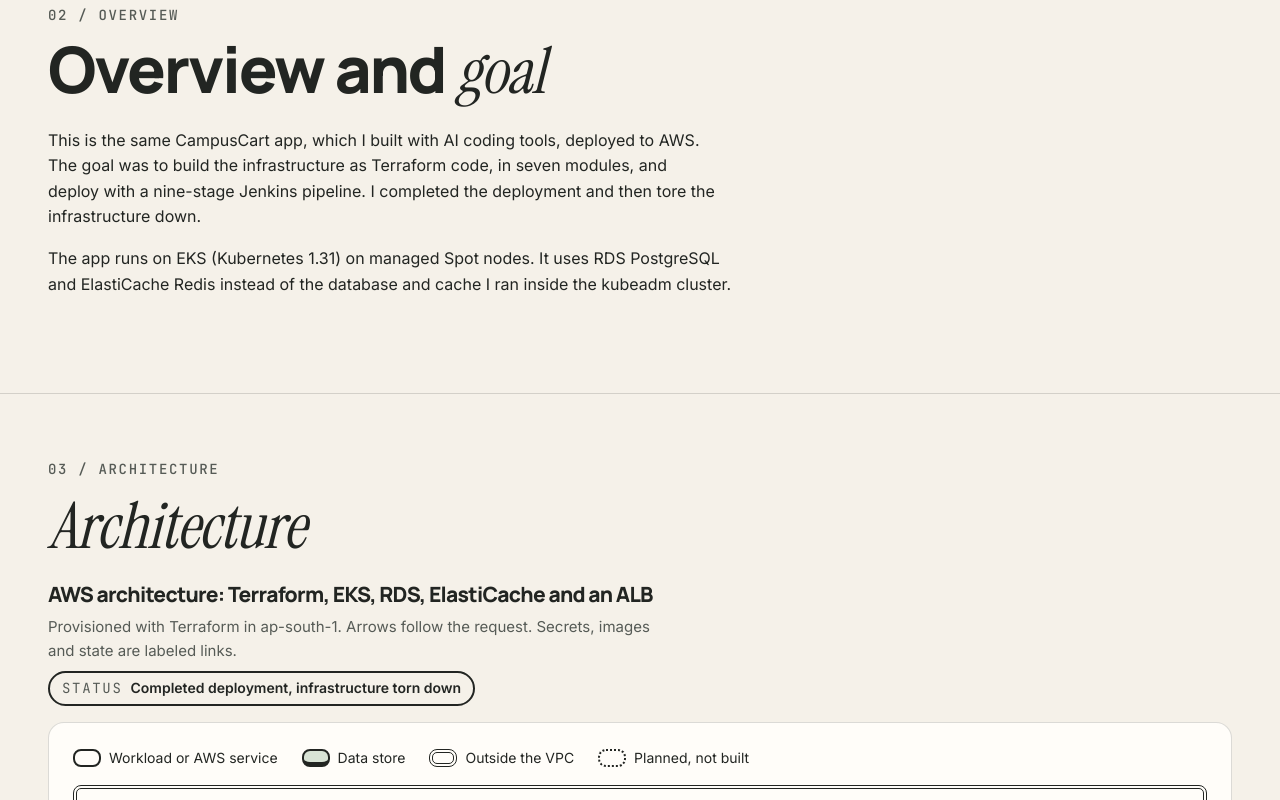
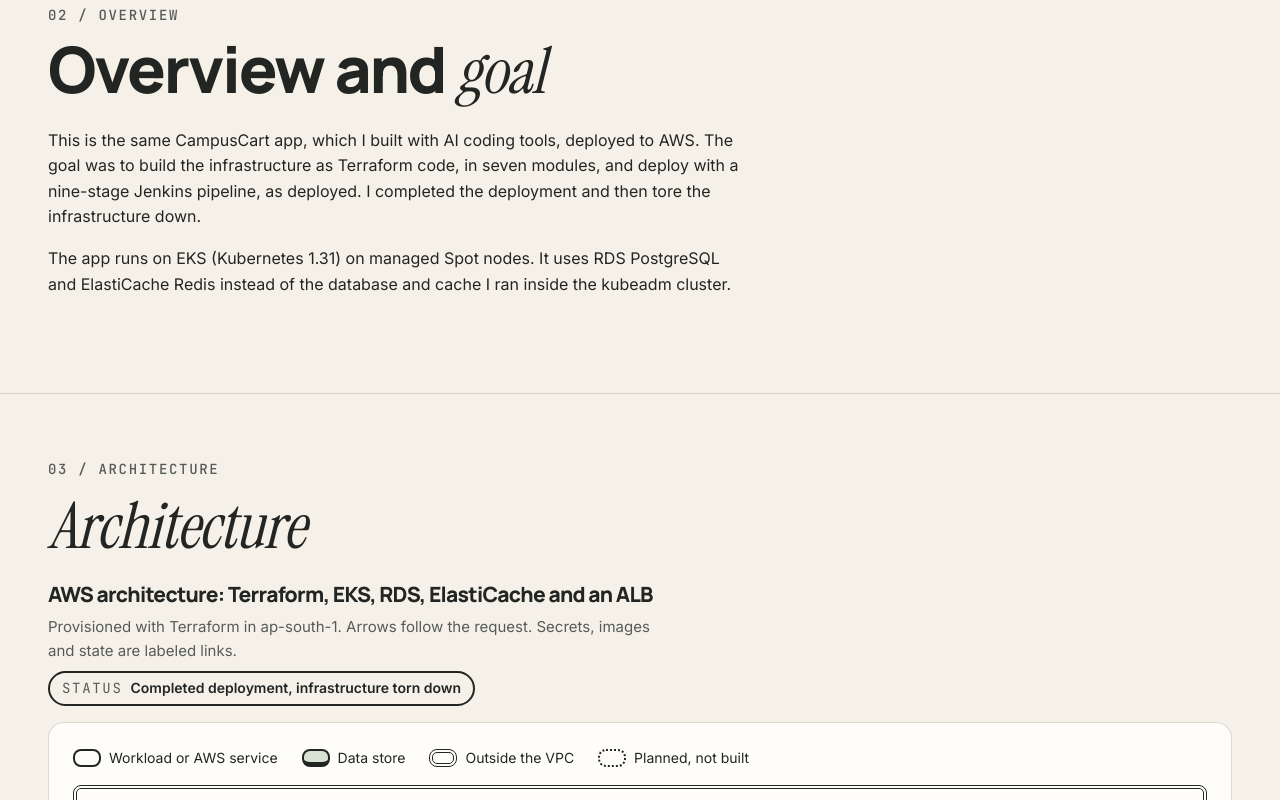
Before and after one commit to bharathMoger18/bharath-portfolio, a React (Vite) app: page /work/aws in a window 1280 px wide. Shown: the part 820-1620 px from the top of the page. Built offline with nearby package versions, Linux system fonts and the light colour scheme.

Commit message:
fix(copy): AWS pipeline wording says "as deployed" and notes the Test and Security Scan stages added after teardown

```diff
--- a/src/data/diagrams.ts
+++ b/src/data/diagrams.ts
@@ -5,6 +5,10 @@
  * against k8s-campuscart@774df40 (nginx.conf upstream, Service ports, Jenkinsfile
  * lines 35-48 and 378-406, Jenkinsfile.aws 354-358, Terraform defaults): no
  * correction was needed. Wording fits DECISIONS #2, #4, #8, #10, #11, #15.
+ * D7 (Oct 2026): the AWS paragraphs now say "as deployed" (commit 774df40) and note
+ * the Test and Security Scan stages added later (FACTS A-35). Stage counts and
+ * the nine-stage description are unchanged, so this file no longer matches
+ * diagrams.mock.ts word for word.
  */
 import type { CaseDiagram, DiagramId } from './types.ts';
 
@@ -34,19 +38,19 @@
 
 Amazon ECR holds the campuscart-backend and campuscart-nginx images. Terraform remote state lives in an S3 bucket with native locking.
 
-Terraform has seven modules: ecr, eks, elasticache, iam, iam-irsa, networking and rds. The iam-irsa module is used by the production-addons root. A Jenkins pipeline (Jenkinsfile.aws, nine stages) runs plan, manual approval and apply, then builds, pushes and deploys. Jenkins reaches EKS through an access entry limited to the campuscart namespace.`;
+Terraform has seven modules: ecr, eks, elasticache, iam, iam-irsa, networking and rds. The iam-irsa module is used by the production-addons root. A Jenkins pipeline (Jenkinsfile.aws as deployed, nine stages) runs plan, manual approval and apply, then builds, pushes and deploys. I added Test and Security Scan stages after teardown; they have never run. Jenkins reaches EKS through an access entry limited to the campuscart namespace.`;
 
-export const AWS_PIPELINE_TEXT = `The AWS pipeline, from Jenkinsfile.aws, has nine stages in this order: 1 Checkout, 2 Terraform Plan, 3 Show Terraform Plan, 4 Approve Infrastructure Changes, 5 Terraform Apply, 6 Prepare AWS Context, 7 Build and Push Images, 8 Render Manifests, 9 Deploy to EKS.
+export const AWS_PIPELINE_TEXT = `The AWS pipeline, from Jenkinsfile.aws as deployed (commit 774df40), has nine stages in this order: 1 Checkout, 2 Terraform Plan, 3 Show Terraform Plan, 4 Approve Infrastructure Changes, 5 Terraform Apply, 6 Prepare AWS Context, 7 Build and Push Images, 8 Render Manifests, 9 Deploy to EKS.
 
 Stage 4 is a manual approval gate: the pipeline waits for a person, with a 30 minute timeout, before Terraform Apply. Kaniko builds the backend and nginx images and pushes them to Amazon ECR. Render Manifests reads the RDS and Redis endpoints and the ECR image URLs from terraform output. Deploy to EKS applies the manifests and then waits on rollout status: backend up to 180 seconds, nginx up to 120 seconds.
 
-This pipeline has no test stage, no security scan stage, no migrate step and no rollback.`;
+As deployed, this pipeline had no test stage, no security scan stage, no migrate step and no rollback. I added Test and Security Scan stages after teardown; they have never run.`;
 
 export const PIPELINE_COMPARE_TEXT = `Two pipelines are compared on one rail of nine slots: Source, Pipeline, Test, Scan, Build, Registry, Migrate, Deploy, Verify. A slot a pipeline does not have reads "not in this pipeline".
 
 kubeadm: Source is Checkout. Pipeline is not in this pipeline. Test and Scan are present and run only when the web image tag is new. Build and Registry are Build and Push Images, to a private registry. Migrate, Deploy and Verify are all inside the Deploy stage, which ends with a rollout check and a rollout undo on failure.
 
-AWS: Source is Checkout. Pipeline holds Terraform Plan, Show Terraform Plan, the manual approval, Terraform Apply and Prepare AWS Context. Test, Scan and Migrate are not in this pipeline. Build and Registry are Build and Push Images, to Amazon ECR. Deploy is Render Manifests and Deploy to EKS. Verify is rollout status only, with no rollback.`;
+AWS, as deployed: Source is Checkout. Pipeline holds Terraform Plan, Show Terraform Plan, the manual approval, Terraform Apply and Prepare AWS Context. Test, Scan and Migrate are not in this pipeline. Build and Registry are Build and Push Images, to Amazon ECR. Deploy is Render Manifests and Deploy to EKS. Verify is rollout status only, with no rollback. I added Test and Security Scan stages after teardown; they have never run.`;
 
 export const DIAGRAMS: Record<DiagramId, CaseDiagram> = {
   'kubeadm-architecture': { diagramId: 'kubeadm-architecture', textAlternative: KUBEADM_ARCHITECTURE_TEXT },
--- a/src/data/numbers.ts
+++ b/src/data/numbers.ts
@@ -4,7 +4,7 @@
  * No uptime, traffic, cost, user or test counts (DECISIONS #13).
  *   kubeadm-nodes      FACTS K-24 (owner output, no repo link)
  *   kubeadm-stages     FACTS K-01
- *   aws-stages         FACTS A-01, A-03, A-04
+ *   aws-stages         FACTS A-01, A-03, A-04 (as deployed), A-35 (later edit)
  *   terraform-modules  FACTS A-06
  */
 import type { NumberFact } from './types.ts';
@@ -33,7 +33,7 @@
     value: 9,
     label: 'AWS pipeline stages',
     caption:
-      'Source: the nine stage names in Jenkinsfile.aws. It has no test, scan or rollback stage.',
+      'Source: the nine stage names in Jenkinsfile.aws as deployed (commit 774df40). It had no test, scan or rollback stage. I added Test and Security Scan stages after teardown; they have never run.',
     evidence: [ev('Jenkinsfile.aws: the nine stage blocks', 'Jenkinsfile.aws', '11-310')],
   },
   {
--- a/src/data/projects.ts
+++ b/src/data/projects.ts
@@ -244,7 +244,7 @@
   tags: ['Terraform', 'EKS', 'RDS', 'ElastiCache', 'ECR', 'Jenkins'],
 
   overview: [
-    'This is the same CampusCart app, which I built with AI coding tools, deployed to AWS. The goal was to build the infrastructure as Terraform code, in seven modules, and deploy with a nine-stage Jenkins pipeline. I completed the deployment and then tore the infrastructure down.',
+    'This is the same CampusCart app, which I built with AI coding tools, deployed to AWS. The goal was to build the infrastructure as Terraform code, in seven modules, and deploy with a nine-stage Jenkins pipeline, as deployed. I completed the deployment and then tore the infrastructure down.',
     'The app runs on EKS (Kubernetes 1.31) on managed Spot nodes. It uses RDS PostgreSQL and ElastiCache Redis instead of the database and cache I ran inside the kubeadm cluster.',
   ],
   architecture: DIAGRAMS['aws-architecture'],
@@ -257,11 +257,12 @@
     'The backend Deployment starts with two replicas. A HorizontalPodAutoscaler is set from 2 to 6 replicas, at 70 percent CPU and 80 percent memory.',
     'The backend and Nginx pods set runAsNonRoot. The app ServiceAccount does not mount a service account token.',
     'The load balancer has an HTTP listener on port 80 only. It routes /api and /ws to the backend and / to Nginx.',
-    'Deploy to EKS waits on rollout status: backend up to 180 seconds, Nginx up to 120 seconds. This pipeline has no rollback.',
+    'Deploy to EKS waits on rollout status: backend up to 180 seconds, Nginx up to 120 seconds. The pipeline as deployed has no rollback.',
+    'After teardown I added Test and Security Scan stages to Jenkinsfile.aws. They have never run, because the environment no longer exists.',
   ],
   nextImprovements: [
     'Add an ACM certificate and an HTTPS listener to the load balancer. The certificate and redirect lines in the ingress file are commented out.',
-    'Add a test stage, a security scan stage and a rollback step to the AWS pipeline.',
+    'Run the Test and Security Scan stages I added to Jenkinsfile.aws after teardown, and add a rollback step.',
     'Make RDS Multi-AZ. It runs in a single availability zone today.',
     'Harden the Nginx container and fix its ports. The AWS manifest uses port 80, but the Nginx config in the image listens on 8080 and 8443.',
     'Add alerting rules and notifications.',
--- a/src/data/stack.ts
+++ b/src/data/stack.ts
@@ -47,7 +47,7 @@
   // ---- CI/CD and IaC
   {
     id: 'jenkins', symbol: 'Jk', name: 'Jenkins', category: 'cicd-iac', usedIn: ['kubeadm', 'aws'],
-    note: 'I built a five-stage pipeline for the kubeadm cluster and a nine-stage pipeline for AWS.',
+    note: 'I built a five-stage pipeline for the kubeadm cluster and a nine-stage pipeline for AWS, as deployed.',
     evidence: [
       ev('kubeadm pipeline stages', 'Jenkinsfile', '15-316'),
       ev('AWS pipeline stages', 'Jenkinsfile.aws', '11-310'),
```
